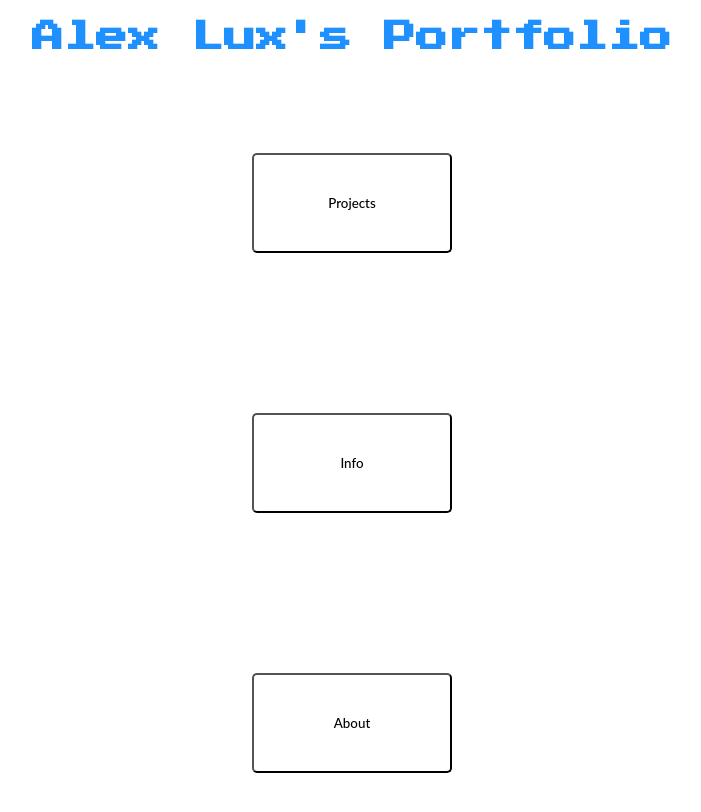
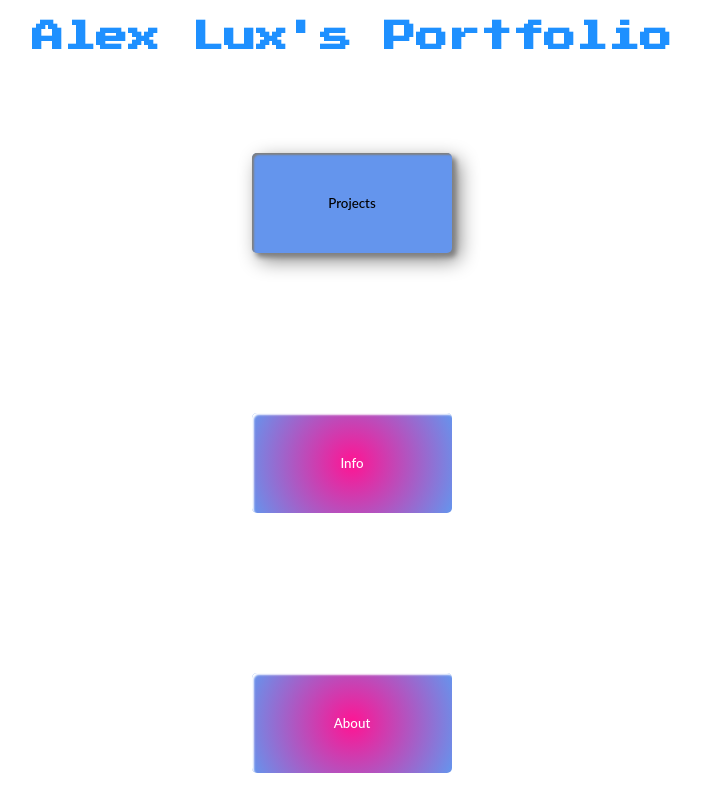
Before and after one commit to ajlux1027/ajlux1027.github.io, a plain HTML site: page index.html in a window 1280 px wide. In both pictures the pointer is over the button "Projects". Shown: the whole page, without its empty margins (288-989 px from the left). Drawn offline with Linux system fonts and the light colour scheme.

Commit message:
Update Style.css

```diff
--- a/Style.css
+++ b/Style.css
@@ -35,3 +35,27 @@ button {
    4px 4px 5px 0px White;
   outline: none;
 }
+.Mover {
+  background: DeepPink;
+background: radial-gradient(circle, DeepPink 0%, CornflowerBlue 100%);
+  color: White;
+  line-height: 42px;
+  padding: 0;
+  border: none;
+}
+
+.Mover:hover{
+  background: CornflowerBlue;
+  color: Black;
+ box-shadow:inset 2px 2px 2px 0px Gray,
+   7px 7px 20px 0px Gray,
+   4px 4px 5px 0px Gray;
+  outline: none;
+}
+
+.Mover span:hover:before {
+  width: 100%;
+}
+.Mover span:hover:after {
+  width: 100%;
+}
```
